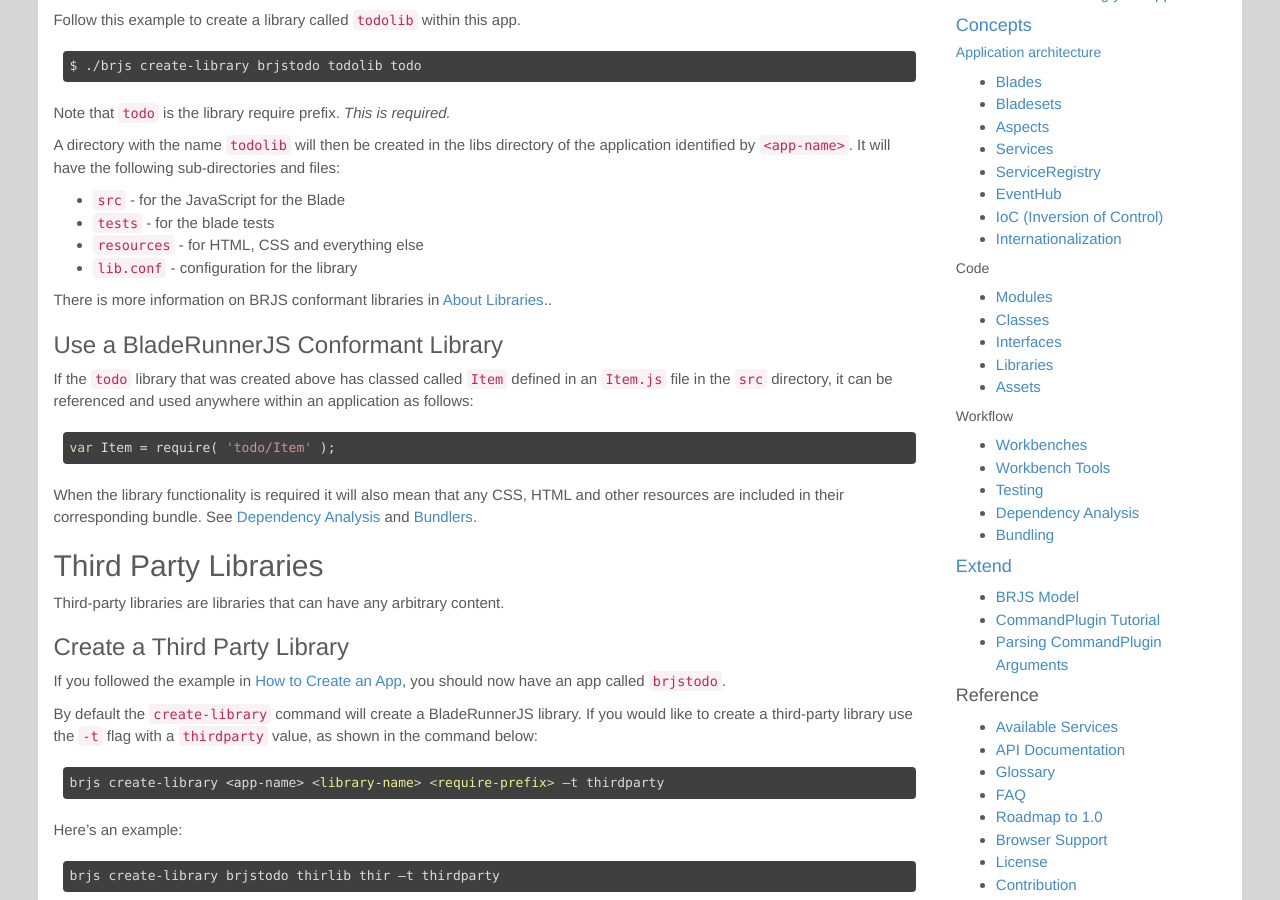
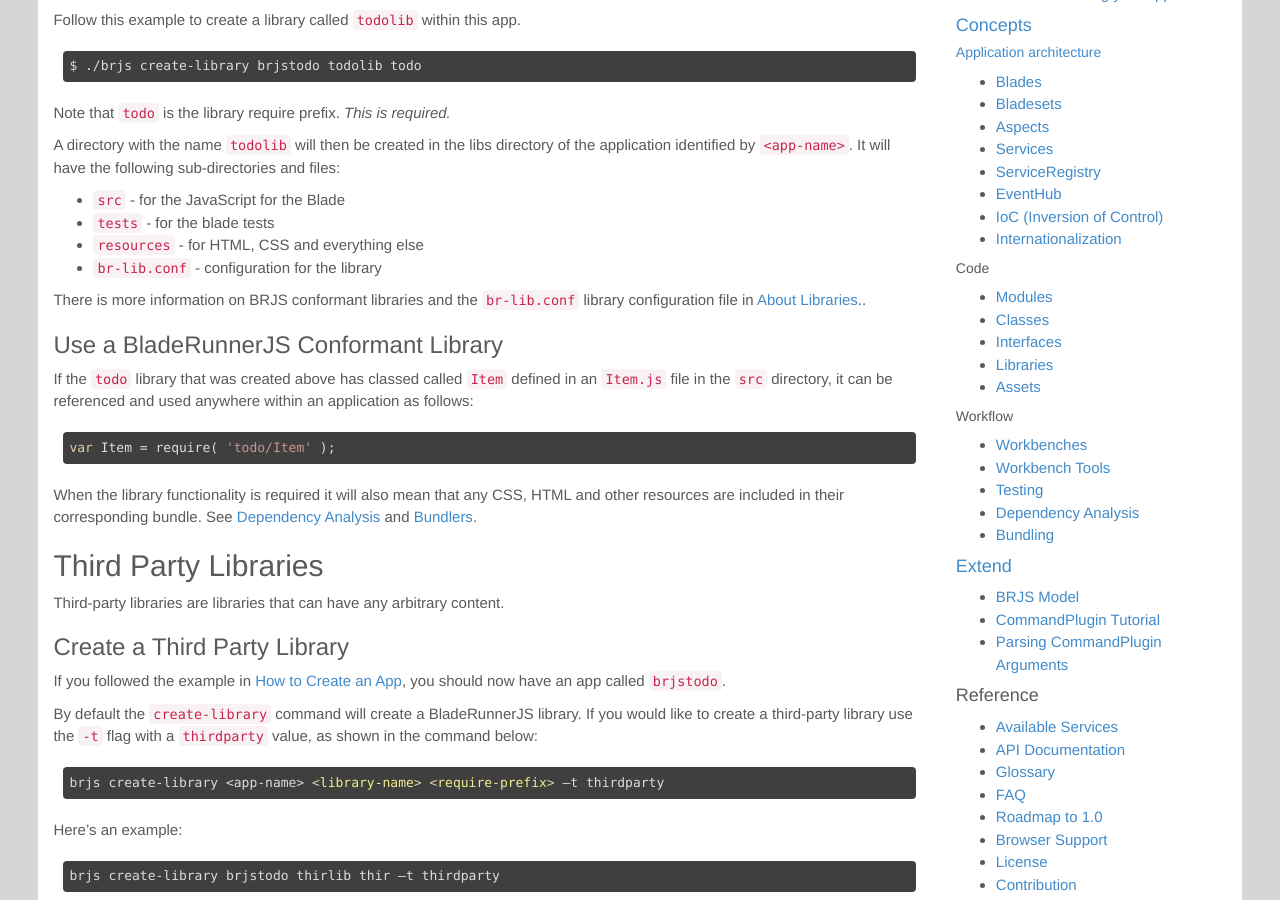
Before and after one commit to BladeRunnerJS/brjs-site, a Jekyll site: the page built from docs/use/use_libraries.md, in a window 1280 px wide and 900 px high, scrolled down 652 px. Built offline with Jekyll 4.4.1, drawn with Linux system fonts in a browser that asks for light colours; nearby versions of some CDN libraries; Markdown is read by kramdown in place of the engine named in the settings.

Commit message:
lib.conf -> br-lib.conf

```diff
--- a/docs/use/use_libraries.md
+++ b/docs/use/use_libraries.md
@@ -37,9 +37,9 @@ A directory with the name `todolib` will then be created in the libs directory o
 - `src` - for the JavaScript for the Blade
 - `tests` - for the blade tests
 - `resources` - for HTML, CSS and everything else
-- `lib.conf` - configuration for the library
+- `br-lib.conf` - configuration for the library
 
-There is more information on BRJS conformant libraries in [About Libraries](/docs/concepts/libraries/)..
+There is more information on BRJS conformant libraries and the `br-lib.conf` library configuration file in [About Libraries](/docs/concepts/libraries/)..
 
 ### Use a BladeRunnerJS Conformant Library
 
```
